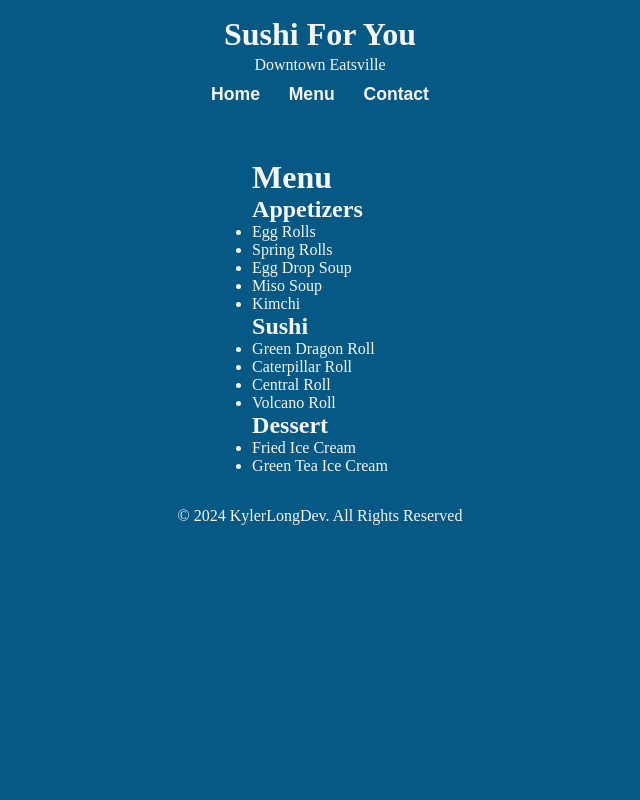
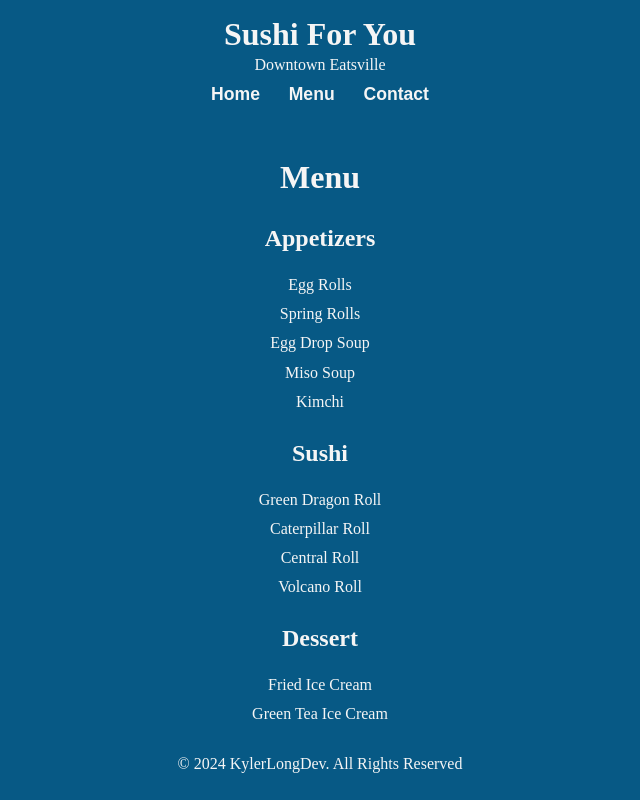
Before and after one commit to KylerLong-dev/restaurant-page, a website built with webpack: page src/template.html in a window 1280 px wide. Both pictures are taken after a click on the button "Menu". Shown: the whole page, without its empty margins (320-960 px from the left). Built offline with nearby package versions, Linux system fonts and the light colour scheme; files whose address does not match are found by name.

Commit message:
Add css for contact and menu pages

```diff
--- a/src/contact.js
+++ b/src/contact.js
@@ -5,12 +5,12 @@ const createContact = () => {
     contact.classList.add("contact");
     contact.innerHTML = `
     <h1>Contact Us</h1>
-    <div>
+    <div class="contact_person">
         <h2>Chef Ky</h2>
         <p>123-123-1234</p>
         <p>realemail@fake.com</p>
     </div>
-    <div>
+    <div class="contact_person">
         <h2>Owner Ty</h2>
         <p>123-123-1234</p>
         <p>realemail@fake.com</p>
--- a/src/menu.js
+++ b/src/menu.js
@@ -7,7 +7,7 @@ const createMenu = () => {
     <h1>Menu</h1>
     <div class="apps">
         <h2>Appetizers</h2>
-        <ul>
+        <ul class="list">
             <li>Egg Rolls</li>
             <li>Spring Rolls</li>
             <li>Egg Drop Soup</li>
@@ -18,7 +18,7 @@ const createMenu = () => {
 
     <div class="sushi">
         <h2>Sushi</h2>
-        <ul>
+        <ul class="list">
             <li>Green Dragon Roll</li>
             <li>Caterpillar Roll</li>
             <li>Central Roll</li>
@@ -28,7 +28,7 @@ const createMenu = () => {
 
     <div class="dessert">
         <h2>Dessert</h2>
-        <ul>
+        <ul class="list">
             <li>Fried Ice Cream</li>
             <li>Green Tea Ice Cream</li>
         </ul>
--- a/src/styles.css
+++ b/src/styles.css
@@ -140,6 +140,47 @@ nav ul {
   grid-row: 2 / 3;
 }
 
+.menu {
+  display: flex;
+  flex-direction: column;
+  gap: 1.8rem;
+  justify-content: center;
+  align-items: center;
+}
+
+.apps, .sushi, .dessert {
+  display: flex;
+  flex-direction: column;
+  gap: 1.5rem;
+  justify-content: center;
+  align-items: center;
+}
+
+ .list {
+  display: flex;
+  flex-direction: column;
+  list-style-type: none;
+  gap: .7rem;
+  justify-content: center;
+  align-items: center;
+}
+
+.contact {
+  display: flex;
+  flex-direction: column;
+  justify-content: center;
+  align-items: center;
+  gap: 1.5rem;
+}
+
+.contact_person {
+  display: flex;
+  flex-direction: column;
+  justify-content: center;
+  align-items: center;
+  gap: .7rem;
+}
+
 
 footer {
   display: flex;
```
